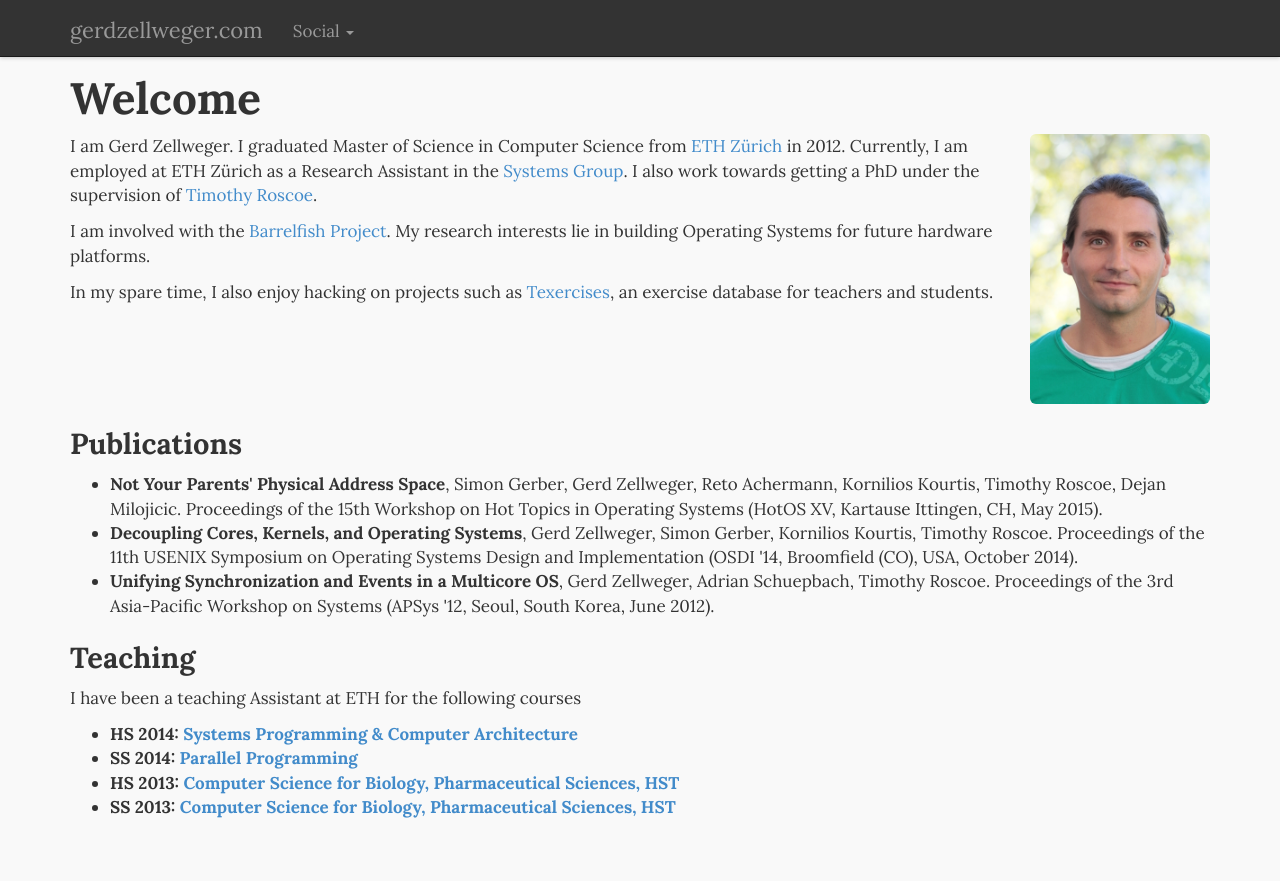
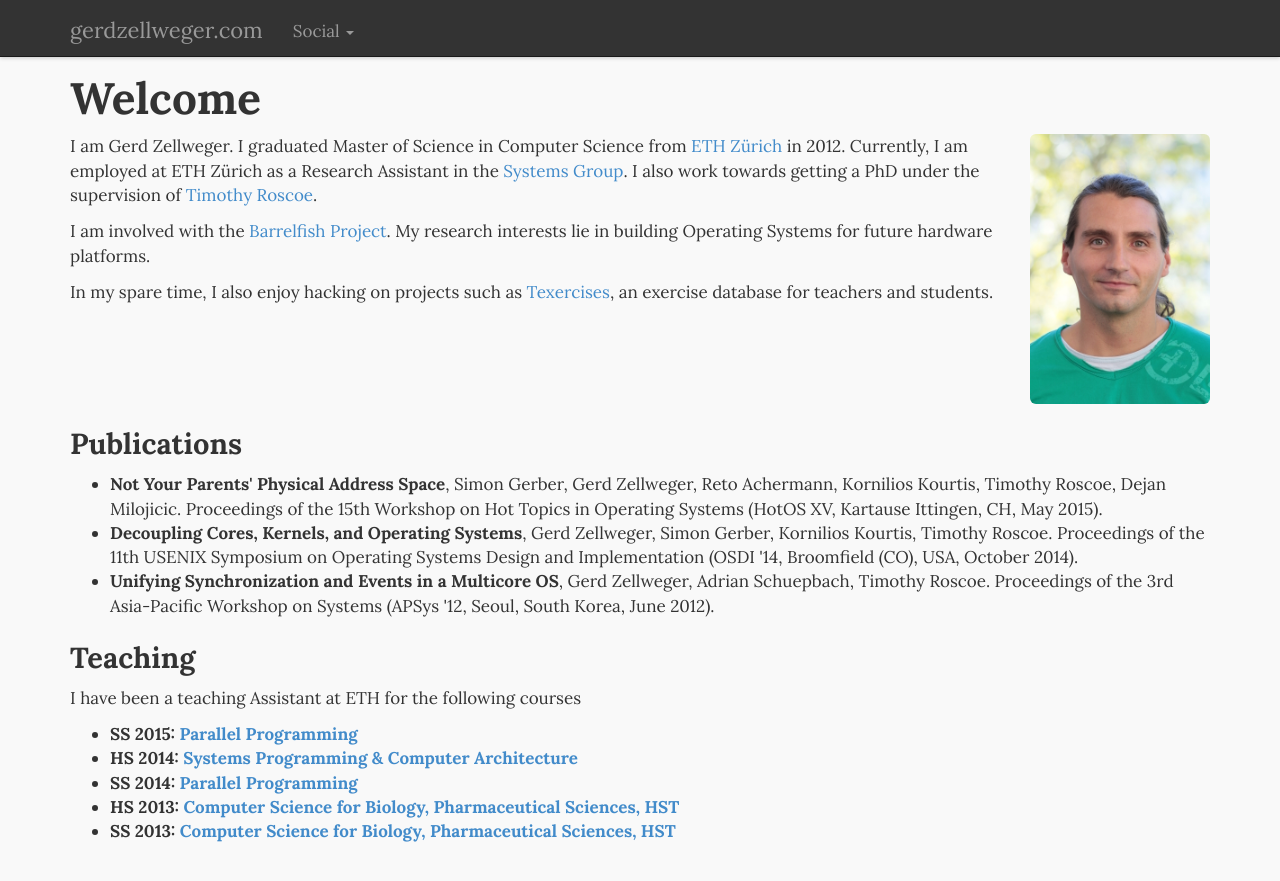
Before and after one commit to gz/website, a Jekyll site: the page built from index.html, in a window 1280 px wide. Shown: the top 881 px of the page. Built offline with Jekyll 4.4.1, drawn with Linux system fonts in a browser that asks for light colours; Markdown is read by kramdown in place of the engine named in the settings.

Commit message:
PProg 2015.

```diff
--- a/index.html
+++ b/index.html
@@ -25,6 +25,7 @@ title: Gerd Zellweger
 <h3>Teaching</h3>
 <p>I have been a teaching Assistant at ETH for the following courses</p>
 <ul class="unstyled">
+  <li><strong>SS 2015: <a href="http://ait.inf.ethz.ch/teaching/courses/2015-SS-Parallel-Programming/">Parallel Programming</a></strong></li>
   <li><strong>HS 2014: <a href="http://www.systems.ethz.ch/courses/fall2014/SPCA/">Systems Programming & Computer Architecture</a></strong></li>
   <li><strong>SS 2014: <a href="http://ait.inf.ethz.ch/teaching/courses/2014-SS-Parallel-Programming/">Parallel Programming</a></strong></li>
   <li><strong>HS 2013: <a href="http://www.ibpw.ethz.ch/">Computer Science for Biology, Pharmaceutical Sciences, HST</a></strong></li>
```
